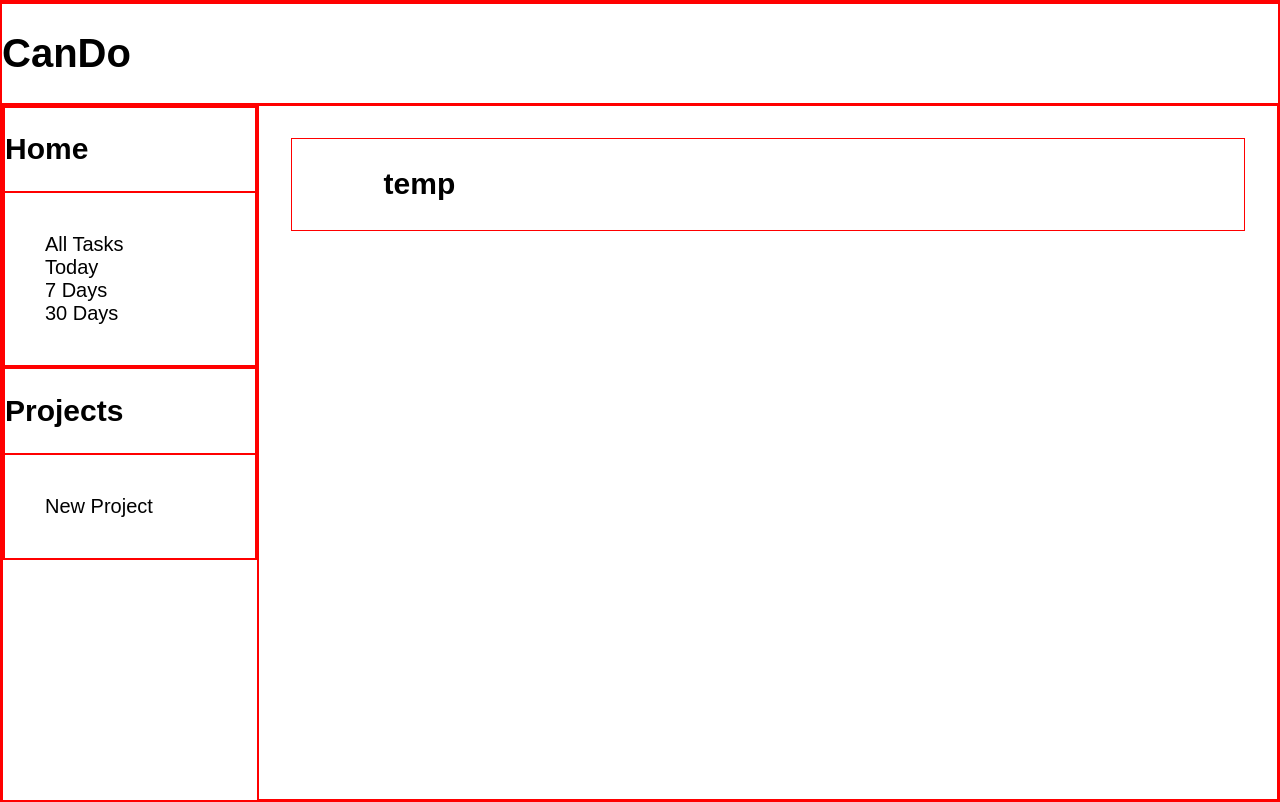
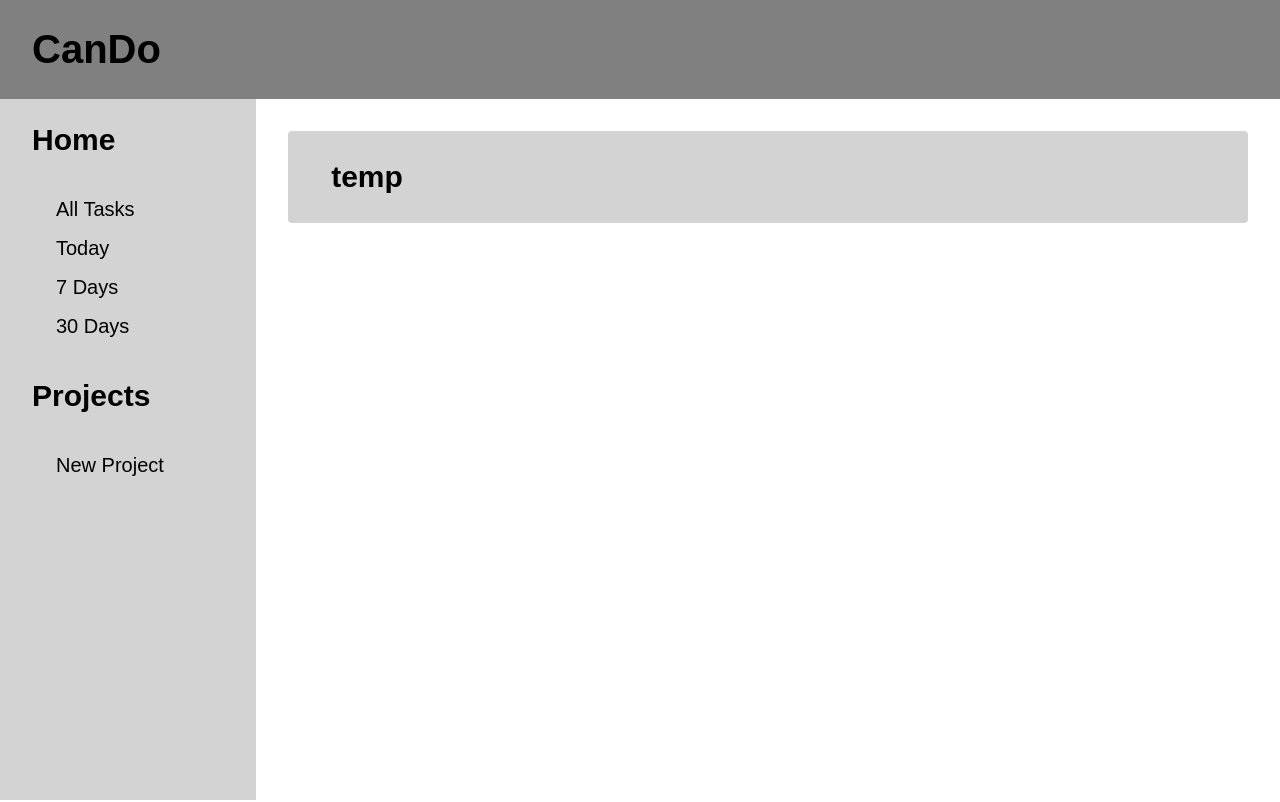
Before and after one commit to connk95/ToDo-List, a website built with webpack: page dist/index.html in a window 1280 px wide. Built offline with Linux system fonts and the light colour scheme.

Commit message:
adjust layout

```diff
--- a/src/header.js
+++ b/src/header.js
@@ -5,14 +5,14 @@ export function createHeader() {
   const headerDiv = document.createElement("div");
   headerDiv.id = "headerDiv";
 
-  const menu = document.createElement("div");
-  menu.id = "menu";
-  headerDiv.appendChild(menu);
-
   const title = document.createElement("h1");
   title.id = "title";
   title.innerHTML = "CanDo";
   headerDiv.appendChild(title);
 
+  const menu = document.createElement("div");
+  menu.id = "menu";
+  headerDiv.appendChild(menu);
+
   content.appendChild(headerDiv);
 }
--- a/src/style.css
+++ b/src/style.css
@@ -28,10 +28,15 @@ li {
   height: 100%;
 }
 
-#header {
+#headerDiv {
   display: flex;
   flex-direction: row;
-  height: 5rem;
+  align-content: space-between;
+  background-color: grey;
+}
+
+#headerDiv > h1 {
+  margin-left: 2rem;
 }
 
 #bodyDiv {
@@ -45,16 +50,22 @@ li {
   flex-direction: column;
   width: 20%;
   height: 100%;
+  background-color: lightgray;
 }
 
-#sidebarHome {
+#sidebar > div > div > h2 {
+  padding-left: 2rem;
+}
+
+#sidebar > div > div > ol > li {
+  margin: 0 0 1rem 1rem;
+}
+
+#sidebarHome,
+#sidebarProjects {
   display: flex;
   flex-direction: column;
   height: fit-content;
-}
-
-#sidebar > div > div {
-  font-size: 40px;
 }
 
 #taskspace {
@@ -70,10 +81,12 @@ li {
   height: 10%;
   padding: 0.7rem;
   margin: 2rem;
+  background-color: lightgray;
+  border-radius: 4px;
 }
 
 #subheader > h2 {
-  margin-left: 5rem;
+  margin-left: 2rem;
 }
 
 #main {
@@ -81,7 +94,3 @@ li {
   flex-direction: column;
   height: 100%;
 }
-
-div {
-  border: 1px solid red;
-}
```
Also changed, not shown: dist/main.js.
